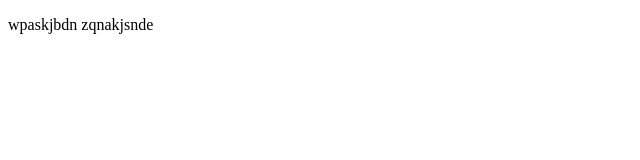
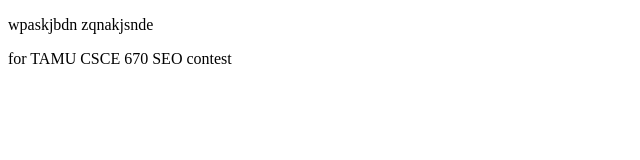
Before and after one commit to sm5525v2/wpaskjbdn-zqnakjsnde, a plain HTML site: page index.html in a window 1280 px wide. Shown: the whole page, without its empty margins (0-640 px from the left). Drawn offline with Linux system fonts and the light colour scheme.

Commit message:
Update index.html

```diff
--- a/index.html
+++ b/index.html
@@ -8,5 +8,6 @@
   </head>
   <body>
     <p>wpaskjbdn zqnakjsnde</p>
+    <p>for TAMU CSCE 670 SEO contest</p>
   </body>
 </html>
```
